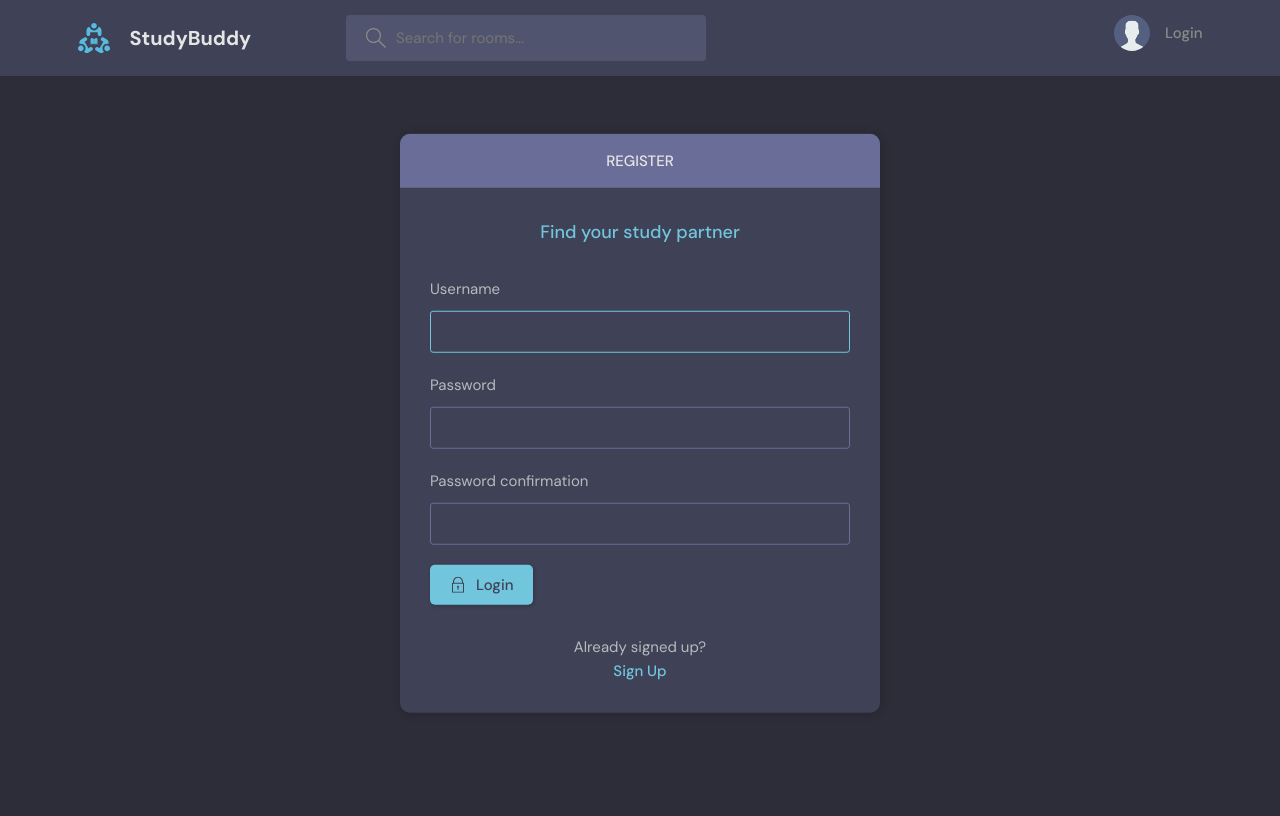
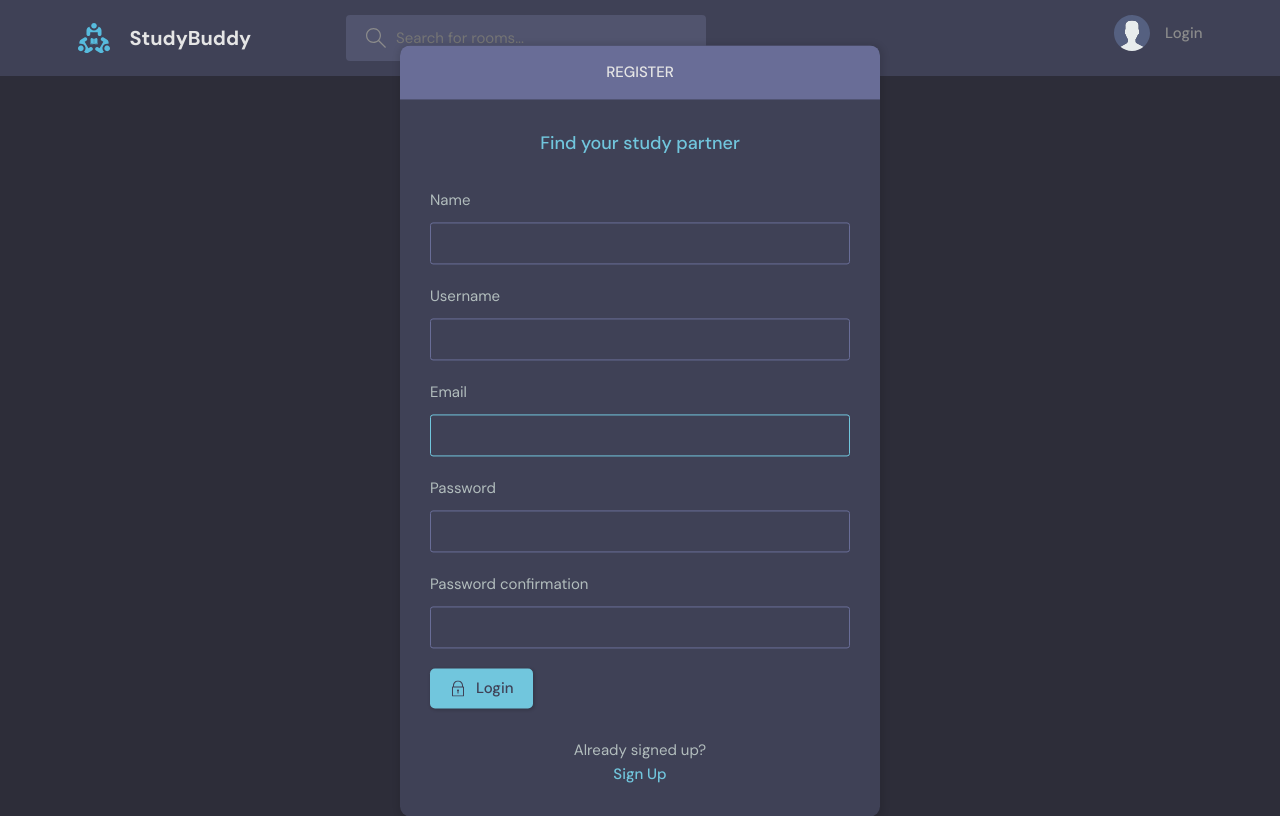
Before and after one commit to BrandonS09/studybud, a Django app: page /register/ in a window 1280 px wide. Before the commit the page ends 713 px from the top, so only its background shows below. Run offline with Django 4.2, Linux system fonts and the light colour scheme; tables that the repository leaves empty hold one stand-in row (values such as "Sample post").

Commit message:
custom user

```diff
--- a/base/admin.py
+++ b/base/admin.py
@@ -6,3 +6,4 @@ from .models import *
 admin.site.register(Room)
 admin.site.register(Message)
 admin.site.register(Topic)
+admin.site.register(User)
--- a/base/forms.py
+++ b/base/forms.py
@@ -1,6 +1,11 @@
 from django.forms import ModelForm
-from .models import Room
-from django.contrib.auth.models import User
+from .models import *
+from django.contrib.auth.forms import UserCreationForm
+
+class MyUserCreationForm(UserCreationForm):
+    class Meta:
+        model = User
+        fields = ['name', 'username', 'email', 'password1', 'password2']
 
 class RoomForm(ModelForm):
     class Meta:
@@ -11,4 +16,4 @@ class RoomForm(ModelForm):
 class UserForm(ModelForm):
     class Meta:
         model = User
-        fields = ['username', 'email']
+        fields = ['avatar', 'name', 'username', 'email', 'bio']
--- a/base/models.py
+++ b/base/models.py
@@ -2,7 +2,13 @@ from django.db import models
 from django.contrib.auth.models import AbstractUser
 
 class User(AbstractUser):
-    pass
+    name = models.CharField(max_length=200, null=True)
+    email = models.EmailField(unique=True)
+    bio = models.TextField(null=True)
+    avatar = models.ImageField(null=True, default="avatar.svg")
+
+    USERNAME_FIELD = 'email'
+    REQUIRED_FIELDS = []
 
 class Topic(models.Model):
     name = models.CharField(max_length=200)
--- a/base/templates/base/activity.html
+++ b/base/templates/base/activity.html
@@ -24,7 +24,7 @@
           <div class="activities__boxHeader roomListRoom__header">
             <a href="{% url 'user-profile' message.user.id %}" class="roomListRoom__author">
               <div class="avatar avatar--small">
-                <img src="https://randomuser.me/api/portraits/women/11.jpg" />
+                <img src="{{message.user.avatar.url}}" />
               </div>
               <p>
                 @{{message.user}}
--- a/base/templates/base/activity_component.html
+++ b/base/templates/base/activity_component.html
@@ -7,7 +7,7 @@
       <div class="activities__boxHeader roomListRoom__header">
         <a href="{% url 'user-profile' message.user.id %}" class="roomListRoom__author">
           <div class="avatar avatar--small">
-            <img src="https://randomuser.me/api/portraits/women/11.jpg" />
+            <img src="{{message.user.avatar.url}}" />
           </div>
           <p>
             @{{message.user}}
--- a/base/templates/base/feed_component.html
+++ b/base/templates/base/feed_component.html
@@ -3,7 +3,7 @@
     <div class="roomListRoom__header">
         <a href="{% url 'user-profile' room.host.id %}" class="roomListRoom__author">
             <div class="avatar avatar--small">
-                <img src="https://randomuser.me/api/portraits/women/11.jpg" />
+                <img src="{{room.host.avatar.url}}" />
             </div>
             <span>@{{room.host.username}}</span>
         </a>
--- a/base/templates/base/login_register.html
+++ b/base/templates/base/login_register.html
@@ -15,8 +15,8 @@
         <form class="form" action="" method="POST">
           {% csrf_token %}
           <div class="form__group form__group">
-            <label for="room_name">Username</label>
-            <input id="username" name="username" type="text" placeholder="e.g. dennis_ivy" />
+            <label for="room_name">Email</label>
+            <input id="username" name="email" type="text" placeholder="e.g. johndoe@gmail.com" />
           </div>
           <div class="form__group">
             <label for="password">Password</label>
--- a/base/templates/base/profile.html
+++ b/base/templates/base/profile.html
@@ -13,7 +13,7 @@
         <div class="profile">
           <div class="profile__avatar">
             <div class="avatar avatar--large active">
-              <img src="https://randomuser.me/api/portraits/men/11.jpg" />
+              <img src="{{user.avatar.url}}" />
             </div>
           </div>
           <div class="profile__info">
@@ -26,9 +26,7 @@
           <div class="profile__about">
             <h3>About</h3>
             <p>
-              Lorem ipsum dolor sit amet consectetur adipisicing elit. Consequuntur illo tenetur
-              facilis sunt nemo debitis quisquam hic atque aut? Ducimus alias placeat optio
-              accusamus repudiandae quis ab ex exercitationem rem?
+              {{user.bio}}
             </p>
           </div>
         </div>
--- a/base/templates/base/room.html
+++ b/base/templates/base/room.html
@@ -61,7 +61,7 @@
                         <p>Hosted By</p>
                         <a href="{% url 'user-profile' room.host.id %}" class="room__author">
                             <div class="avatar avatar--small">
-                                <img src="https://randomuser.me/api/portraits/men/37.jpg" />
+                                <img src="{{room.host.avatar.url}}" />
                             </div>
                             <span>@{{room.host.username}}</span>
                         </a>
@@ -79,7 +79,7 @@
                                 <div class="thread__author">
                                     <a href="{% url 'user-profile' message.user.id %}" class="thread__authorInfo">
                                         <div class="avatar avatar--small">
-                                            <img src="https://randomuser.me/api/portraits/men/37.jpg" />
+                                            <img src="{{message.user.avatar.url}}" />
                                         </div>
                                         <span>@{{message.user}}</span>
                                     </a>
@@ -122,7 +122,7 @@
                 {% for user in participants %}
                 <a href="{% url 'user-profile' user.id %}" class="participant">
                     <div class="avatar avatar--medium">
-                        <img src="https://randomuser.me/api/portraits/men/37.jpg" />
+                        <img src="{{user.avatar.url}}" />
                     </div>
                     <p>
                         {{user.username}}
--- a/base/templates/base/update_user.html
+++ b/base/templates/base/update_user.html
@@ -18,7 +18,7 @@
         </div>
       </div>
       <div class="layout__body">
-        <form class="form" action="" method="POST">
+        <form class="form" action="" method="POST" enctype="multipart/form-data">
           {% csrf_token %}
           {% for field in form %}
           <div class="form__group">
--- a/base/views.py
+++ b/base/views.py
@@ -4,10 +4,8 @@ from django.contrib.auth.decorators import login_required
 from .models import *
 from .forms import *
 from django.http import HttpResponse
-from django.contrib.auth.models import User
 from django.contrib import messages
 from django.contrib.auth import authenticate, login, logout
-from django.contrib.auth.forms import UserCreationForm
 # Create your views here.
 
 def loginPage(request):
@@ -16,15 +14,15 @@ def loginPage(request):
         return redirect('home')
 
     if request.method == 'POST':
-        username = request.POST.get('username').lower()
+        email = request.POST.get('username').lower()
         password = request.POST.get('password')
 
         try:
-            user = User.objects.get(username=username)
+            user = User.objects.get(email=email)
         except:
             messages.error(request, 'User does not exist')
 
-        user = authenticate(request, username=username, password=password)
+        user = authenticate(request, email=email, password=password)
 
         if user is not None:
             login(request, user)
@@ -39,9 +37,9 @@ def logoutUser(request):
     return redirect('home')
 
 def registerPage(request):
-    form = UserCreationForm()
+    form = MyUserCreationForm()
     if request.method == 'POST':
-        form = UserCreationForm(request.POST)
+        form = MyUserCreationForm(request.POST)
         if form.is_valid():
             user = form.save(commit=False)
             user.username = user.username.lower()
@@ -153,7 +151,7 @@ def updateUser(request):
     form = UserForm(instance=user)
 
     if request.method == "POST":
-        form = UserForm(request.POST, instance=user)
+        form = UserForm(request.POST, request.FILES, instance=user)
         if form.is_valid():
             form.save()
             return redirect('user-profile', pk=user.id)
--- a/studybud/settings.py
+++ b/studybud/settings.py
@@ -52,7 +52,7 @@ MIDDLEWARE = [
     'django.contrib.auth.middleware.AuthenticationMiddleware',
     'django.contrib.messages.middleware.MessageMiddleware',
     'django.middleware.clickjacking.XFrameOptionsMiddleware',
-    'corsheaders.middleware,CorsMiddleWare',
+    'corsheaders.middleware.CorsMiddleware',
 ]
 
 ROOT_URLCONF = 'studybud.urls'
@@ -124,10 +124,13 @@ USE_TZ = True
 # https://docs.djangoproject.com/en/4.2/howto/static-files/
 
 STATIC_URL = 'static/'
+MEIDA_URL = '/images/'
 
 STATICFILES_DIRS = [
     BASE_DIR / 'static'
 ]
+
+MEIDA_ROOT = BASE_DIR / 'static/images'
 # Default primary key field type
 # https://docs.djangoproject.com/en/4.2/ref/settings/#default-auto-field
 
--- a/studybud/urls.py
+++ b/studybud/urls.py
@@ -16,9 +16,13 @@ Including another URLconf
 """
 from django.contrib import admin
 from django.urls import path, include
+from django.conf import settings
+from django.conf.urls.static import static
 
 urlpatterns = [
     path('admin/', admin.site.urls),
     path('', include('base.urls')),
     path('api/', include('base.api.urls'))
 ]
+
+urlpatterns += static(settings.MEDIA_URL, document_root=settings.MEIDA_ROOT)
--- a/templates/navbar.html
+++ b/templates/navbar.html
@@ -23,7 +23,7 @@
             <div class="header__user">
                 <a href="{% url 'user-profile' user.id %}">
                     <div class="avatar avatar--medium active">
-                        <img src="https://randomuser.me/api/portraits/men/37.jpg" />
+                        <img src="{{user.avatar.url}}" />
                     </div>
                     <p>{{request.user.username}} <span>@{{request.user.username}}</span></p>
                 </a>
```
Also changed, not shown: base/migrations/0002_user_bio_user_name_alter_user_email.py (added), base/migrations/0003_user_avatar.py (added), db.sqlite3.
